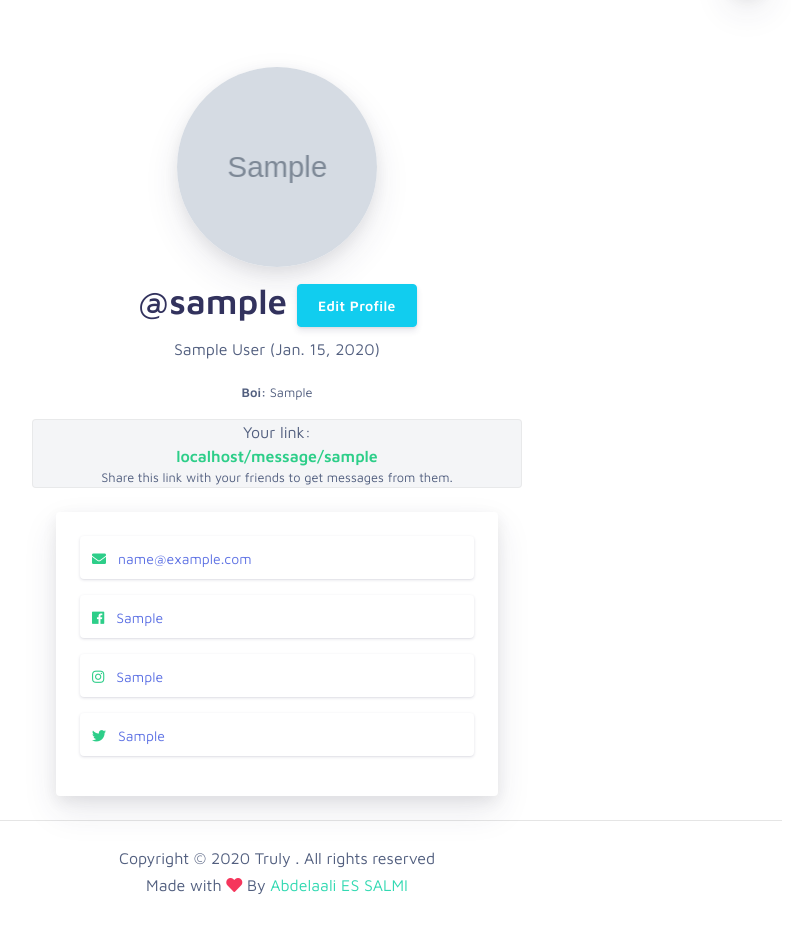
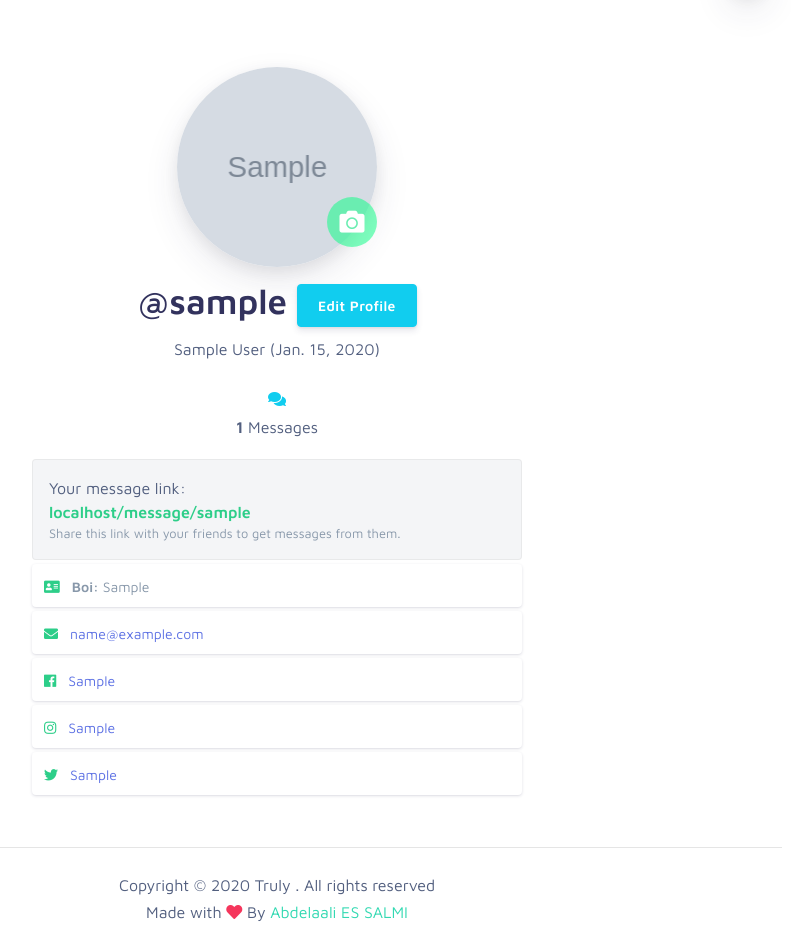
Before and after one commit to abdlalisalmi/DJANGO-Truly, a Django app: page /profile/ in a window 1280 px wide. Shown: the part 61-1003 px from the top of the page, without its empty margins (363-1154 px from the left). Before the commit the page ends 955 px from the top, so only its background shows below. Run offline with Django 3.2, Linux system fonts and the light colour scheme; a user stored in the database is signed in; tables that the repository leaves empty hold one stand-in row (values such as "Sample post"); grey boxes marked "Sample" are stand-in pictures; some libraries are stand-ins or nearby versions.

Commit message:
finish message app

```diff
--- a/account/models.py
+++ b/account/models.py
@@ -32,6 +32,9 @@ class Account(models.Model):
     def __str__(self):
         return self.user.username
 
+    def get_absolute_url(self):
+        return '/account/{}/'.format(self.user.username)
+
 
 @receiver(post_save, sender=User)
 def create_user_account(sender, instance, created, **kwargs):
--- a/account/templates/profile.html
+++ b/account/templates/profile.html
@@ -13,7 +13,8 @@
                 {% csrf_token %}
                 <label for="profile-pic">
                     <div class="profile-pic shadow" style="background-image: url('{% if user.avatar %}{{user.avatar.url}}{% else %}{% static 'img/default-avatar.png' %}{% endif %}')">
-                        <span class="fa fa-camera"></span>
+                        {% comment %} <span class="fa fa-camera"></span> {% endcomment %}
+                        <i class="fa fa-camera change-pic" ></i>
                         <span>Change Image</span>
                     </div>
                 </label>
@@ -33,49 +34,41 @@
                 {% endif %}
             </p>
 
-            <small><b>Boi: </b id="boi-text">{% if user.boi %}{{user.boi}}{% endif %}</small>
 
-            {% comment %} <ul class="nav flex-column flex-sm-row justify-content-center mt-4">
+            <ul class="nav flex-column flex-sm-row justify-content-center mt-4">
                 <li class="nav-item">
-                    <a href="{% url 'message:messages' %}" class="nav-link mb-sm-3 mb-md-0" ><strong>{{numbre_ms}}</strong> Messages</a>
+                    <i class="fa fa-comments text-info m-0"></i>
+                    <a href="{% url 'message:messages' %}" class="nav-link m-0" >
+                        <strong>{{numbre_ms}}</strong> Messages
+                    </a>
                 </li>
-            </ul> {% endcomment %}
+            </ul>
 
 
-            <div class="row justify-content-center mt-3">
+            <div class="row justify-content-center mt-3 mb-5">
                 <div class="col-lg-6 text-left">
-                <div class="card bg-secondary text-center">
-                    Your link: <a href="{{ request.get_host }}/message/{{request.user}}" class="text-success font-weight-bold">{{ request.get_host }}/message/{{request.user}}</a>
-                    <small>Share this link with your friends to get messages from them.</small>
+                    <div class="card bg-secondary text-left p-3">
+                        Your message link: <a href="{{ request.get_host }}/message/{{request.user}}" class="text-success font-weight-bold">{{ request.get_host }}/message/{{request.user}}</a>
+                        <small class="text-muted">Share this link with your friends to get messages from them.</small>
                     </div>
-                <div class="card border-0 shadow m-4">
-                    <div class="card-body col-12">
 
-                        <div class="form-group">
-                            <span class="form-control form-control-alternative py-2"/>
+                    <span class="form-control form-control-alternative py-2 my-1"/>
+                        <i class="fa fa-address-card py-2 pr-2 text-success"></i>
+                        <b>Boi: </b id="boi-text">{% if user.boi %}{{user.boi}}{% endif %}
+                    </span>
+                    <span class="form-control form-control-alternative py-2 my-1"/>
                         <i class="fa fa-envelope py-2 pr-2 text-success"></i> {% if user.user.email %}<a href="emailto:{{user.user.email}}" target="_blank">{{user.user.email}}</a>{% endif %}
                     </span>
-                        </div>
-
-                        <div class="form-group">
-                            <span class="form-control form-control-alternative py-2"/>
+                    <span class="form-control form-control-alternative py-2 my-1"/>
                         <i class="fab fa-facebook py-2 pr-2 text-success"></i> {% if user.facebook %}<a href="{{user.facebook}}" target="_blank">{{user.facebook}}</a>{% endif %}
                     </span>
-                        </div>
-
-                        <div class="form-group">
-                            <span class="form-control form-control-alternative py-2"/>
+                    <span class="form-control form-control-alternative py-2 my-1"/>
                         <i class="fab fa-instagram py-2 pr-2 text-success"></i> {% if user.instagram %}<a href="{{user.instagram}}" target="_blank">{{user.instagram}}</a>{% endif %}
                     </span>
-                        </div>
-
-                        <div class="form-group">
-                            <span class="form-control form-control-alternative py-2"/>
+                    <span class="form-control form-control-alternative py-2 my-1"/>
                         <i class="fab fa-twitter py-2 pr-2 text-success"></i> {% if user.twitter %}<a href="{{user.twitter}}" target="_blank">{{user.twitter}}</a>{% endif %}
                     </span>
-                        </div>
-                    </div>
-                </div>
+
                 </div>
             </div>
         </div>
--- a/account/templates/register.html
+++ b/account/templates/register.html
@@ -55,15 +55,15 @@
                             <div class="row mt-2">
                                 <div class="col-12">
                                     <div class="custom-control custom-control-alternative custom-checkbox">
-                                        <input class="custom-control-input" id="customCheckRegister" type="checkbox">
-                                        <label class="custom-control-label" for="customCheckRegister">
+                                        <input class="custom-control-input" id="terms_of_use" type="checkbox">
+                                        <label class="custom-control-label" for="terms_of_use">
                                             <span>I agree with the <a href="#">Privacy Policy</a></span>
                                         </label>
                                     </div>
                                 </div>
                             </div>
                             <div class="text-center m-4">
-                                <button type="submit" class="btn btn-success rounded-pill text-capitalize">Create account</button>
+                                <button type="submit" id="signup-btn" class="btn btn-success rounded-pill text-capitalize" disabled>Create account</button>
                             </div>
                             <div class="text-center">
                                 <a href="{% url 'account:login' %}" class=""><small>Already have account?</small></a>
--- a/account/urls.py
+++ b/account/urls.py
@@ -5,7 +5,8 @@ from .views import (
     logout,
     profile,
     settings,
-    search
+    search,
+    profile_visit
 )
 
 
@@ -20,5 +21,6 @@ urlpatterns = [
     path('settings/', settings, name='settings'),
 
     path('search/', search, name='search'),
+    path('account/<str:account>/', profile_visit, name='profile_visit'),
 
 ]
--- a/account/views.py
+++ b/account/views.py
@@ -1,4 +1,4 @@
-from django.shortcuts import render, redirect
+from django.shortcuts import render, redirect, get_object_or_404
 from django.http import JsonResponse
 from django.contrib.auth.models import User
 from django.contrib.auth import authenticate, views
@@ -149,3 +149,12 @@ def search(request):
             )
 
     return render(request, template_name, context)
+
+
+def profile_visit(request, account):
+    template_name = 'profile_visit.html'
+
+    user = get_object_or_404(User, username=account)
+    account = Account.objects.get(user=user)
+    context = {'account': account}
+    return render(request, template_name, context)
--- a/message/templates/messages.html
+++ b/message/templates/messages.html
@@ -25,7 +25,7 @@
                             </div>
 
                             <div class="col-2 text-center message-del-div p-0">
-                                <a type="submit" class="message-del m-0 delete-message-btn" id="{{message.id}}"><i class="fa fa-trash mt-4"></i></a>
+                                <a class="message-del m-0 delete-message-btn" id="{{message.id}}"><i class="fa fa-trash mt-4"></i></a>
                             </div>
 
                         </div>
--- a/templates/base.html
+++ b/templates/base.html
@@ -6,7 +6,7 @@
 
         <title>{% block title %}Truly{% endblock title %}</title>
 
-        <link rel="shortcut icon" type="image/png" href="{% static 'img/favicon.svg' %}"/>
+        <link rel="shortcut icon" type="image/png" href="{% static 'img/logo.svg' %}"/>
 
         <!-- Fonts -->
         <link href="https://fonts.googleapis.com/css2?family=Maven+Pro:wght@400;500;600&display=swap" rel="stylesheet">
--- a/templates/navbar.html
+++ b/templates/navbar.html
@@ -34,7 +34,7 @@
                     <a href="{% url 'message:messages' %}" class="dropdown-item">Messages {% if unread_messages > 0 %}<span class="badge badge-danger" id="messages-badge2">{{unread_messages}}</span>{% endif %}</a>
                     <a href="{% url 'account:profile' %}" class="dropdown-item">Profile</a>
                     <a href="{% url 'account:settings' %}" class="dropdown-item">Settings</a>
-                    <a type="button" class="dropdown-item" data-toggle="modal" data-target=".bd-example-modal-sm">Logout</a>
+                    <a class="dropdown-item" data-toggle="modal" data-target=".bd-example-modal-sm">Logout</a>
                 </div>
             </li>
         {% else %}
@@ -96,7 +96,7 @@
                             </form>
                         </div>
                         <div class="col-6 text-center">
-                            <a type="button" class="p-2" data-dismiss="modal">Cancel</a>
+                            <a class="p-2" data-dismiss="modal">Cancel</a>
                         </div>
                     </div>
                 </div>
--- a/truly/static/app.css
+++ b/truly/static/app.css
@@ -199,6 +199,7 @@ body {
     transition: all .3s ease;
     text-decoration: none;
     cursor: pointer;
+    position: relative;
 }
 
 .profile-pic:hover {
@@ -206,6 +207,7 @@ body {
     z-index: 10000;
     color: #fff;
     font-size: 18px;
+    font-weight: 500;
     transition: all .3s ease;
     text-decoration: none;
 }
@@ -220,6 +222,47 @@ form input[type="file"] {
           display: none;
           cursor: pointer;
  }
+ .change-pic {
+  position: absolute;;
+  padding: 12px;
+  width: 50px;
+  height: 50px;
+  border-radius: 50px;
+  left:150px;
+  bottom:20px;
+  background-color: rgba(0, 255, 128, 0.5);
+  font-size: 25px;
+  color: #fff;
+ }
+
+/* user search*/
+ .search-profile-pic {
+  border-radius: 50%;
+  height: 60px;
+  width: 60px;
+  background-size: cover;
+  background-position: center;
+  background-blend-mode: multiply;
+  vertical-align: middle;
+  text-align: center;
+  color: transparent;
+  transition: all .3s ease;
+  text-decoration: none;
+  cursor: pointer;
+ }
+ .search-profile-pic:hover  {
+  background-color: rgba(0,0,0,.5);
+  transition: all .3s ease;
+ }
+ .user-titlt {
+   color: #525f7f;
+   transition: all 0.3s;
+  }
+  .user-titlt:hover {
+    color: #33d9b2;
+ }
+ /* end user search*/
+
  /* End Profile Image */
 
 
--- a/truly/static/app.js
+++ b/truly/static/app.js
@@ -1,4 +1,5 @@
 const showPassword = document.querySelector('.show-password');
+const termsOfUseBtn = document.querySelector('#terms_of_use');
 const logoutBtn = document.querySelector('#logout-btn');
 const editProBtn = document.querySelector('#edit-profile-btn');
 const profilePic = document.querySelector('#profile-pic');
@@ -23,6 +24,13 @@ if (showPassword) {
             showPassword.classList.remove('fa-eye-slash')
             showPassword.classList.add('fa-eye')
         }
+    })
+}
+
+if (termsOfUseBtn) {
+    termsOfUseBtn.addEventListener('change', () => {
+        btnState = document.querySelector('#signup-btn');
+        btnState.disabled = !btnState.disabled;
     })
 }
 
@@ -164,8 +172,10 @@ if (messagesItems) {
                     if (data['statu'] == 'success') {
                         document.querySelector('#msg-icon-' + message.attributes.ID.value).classList.add('has-been-read');
                         document.querySelector('#msg-icon-' + message.attributes.ID.value).classList.remove('text-success');
-                        document.querySelector('#messages-badge1').remove();
-                        document.querySelector('#messages-badge2').remove();
+                        if (data['is_last']) {
+                            document.querySelector('#messages-badge1').remove();
+                            document.querySelector('#messages-badge2').remove();
+                        }
                     }
                 })
         })
```
Also changed, not shown: account/templates/profile_visit.html (added, +56 -0 lines), account/templates/search.html (+13 -12 lines), message/views.py (+9 -1 lines). Lines whose indentation alone changed are shown as unchanged.
